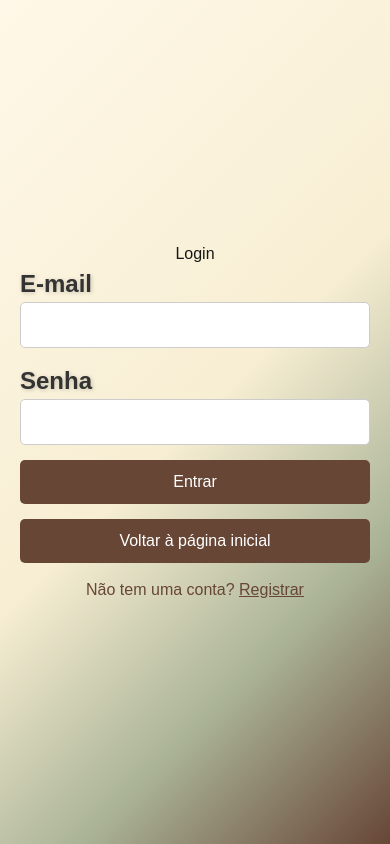
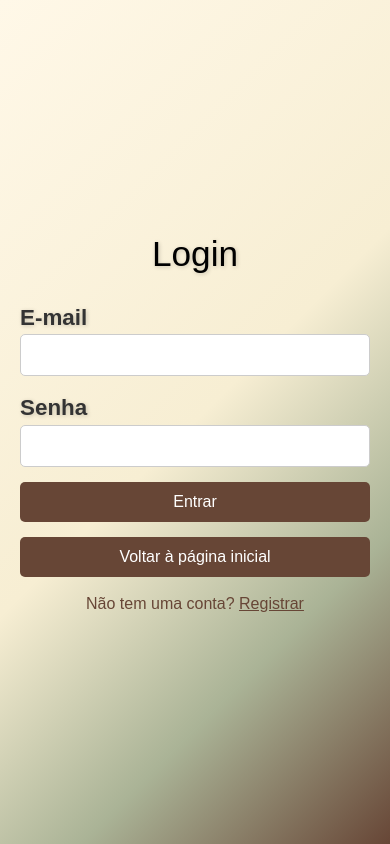
Before and after one commit to alvccpj/organiza-application, a Next.js app: page /login in a window 390 px wide. Built offline with nearby package versions, Linux system fonts and the light colour scheme.

Commit message:
add updates

```diff
--- a/src/pages/login.js
+++ b/src/pages/login.js
@@ -51,7 +51,8 @@ const Login = () => {
 
   return (
     <div className={styles.container}>
-      <h1>{isLogin ? "Login" : "Registro"}</h1>
+      <h1 className={styles.title}>{isLogin ? "Login" : "Registro"}</h1>{" "}
+      {/* Título principal */}
       <form onSubmit={handleSubmit} className={styles.form}>
         {!isLogin && (
           <div className={styles.inputGroup}>
@@ -99,12 +100,10 @@ const Login = () => {
           {isLogin ? "Entrar" : "Registrar"}
         </button>
       </form>
-
       {/* Novo botão para voltar à página inicial */}
       <button onClick={handleBackToHome} className={styles.backButton}>
         Voltar à página inicial
       </button>
-
       <p className={styles.toggleText}>
         {isLogin ? "Não tem uma conta? " : "Já tem uma conta? "}
         <span
--- a/src/styles/Login.module.css
+++ b/src/styles/Login.module.css
@@ -12,6 +12,14 @@
     #aab396 75%,
     #674636 100%
   );
+}
+
+.title {
+  font-size: 2.5rem; /* Tamanho da fonte */
+  color: #000000; /* Cor do texto */
+  margin-bottom: 20px; /* Espaço abaixo do título */
+  text-align: center; /* Centraliza o título */
+  text-shadow: 1px 1px 4px rgba(0, 0, 0, 0.2); /* Sombra do texto */
 }
 
 .form {
@@ -89,3 +97,33 @@
   margin-top: -10px;
   margin-bottom: 10px;
 }
+
+/* Estilos responsivos */
+@media (max-width: 600px) {
+  .title {
+    font-size: 2rem; /* Tamanho da fonte para telas menores */
+  }
+
+  .label {
+    font-size: 1.2rem; /* Tamanho da fonte para labels em telas menores */
+  }
+
+  .input {
+    padding: 8px; /* Menos padding em telas menores */
+  }
+
+  .submitButton,
+  .backButton {
+    padding: 8px; /* Menos padding em telas menores */
+  }
+}
+
+@media (max-width: 768px) {
+  .title {
+    font-size: 2.2rem; /* Ajuste de tamanho para tablets */
+  }
+
+  .label {
+    font-size: 1.4rem; /* Tamanho da fonte para labels em tablets */
+  }
+}
--- a/src/styles/Receitas.module.css
+++ b/src/styles/Receitas.module.css
@@ -4,7 +4,13 @@
   align-items: center;
   justify-content: center;
   min-height: 100vh;
-    background: linear-gradient(135deg, #fff8e8 0%, #f7eed3 50%, #aab396 75%, #674636 100%);
+  background: linear-gradient(
+    135deg,
+    #fff8e8 0%,
+    #f7eed3 50%,
+    #aab396 75%,
+    #674636 100%
+  );
   padding: 20px;
   color: #000000;
 }
@@ -15,6 +21,7 @@
   text-shadow: 2px 2px 8px rgba(0, 0, 0, 0.4);
 }
 
+/* Estilo do formulário */
 .form {
   display: flex;
   flex-direction: column;
@@ -22,6 +29,7 @@
   max-width: 500px;
 }
 
+/* Estilos dos inputs */
 .input {
   margin: 10px 0;
   padding: 10px;
@@ -30,7 +38,24 @@
   border: 1px solid #ccc;
 }
 
+/* Botões */
 .button {
+  padding: 10px 20px;
+  font-size: 1.2rem;
+  color: #fff;
+  background-color: #674636;
+  border: none;
+  border-radius: 5px;
+  cursor: pointer;
+  transition: background-color 0.3s ease;
+  margin-bottom: 15px; /* Espaçamento abaixo do botão "Adicionar" */
+}
+
+.button:hover {
+  background-color: #aab396;
+}
+
+.backButton {
   padding: 10px 20px;
   font-size: 1.2rem;
   color: #fff;
@@ -41,26 +66,11 @@
   transition: background-color 0.3s ease;
 }
 
-  .button:hover {
-    background-color: #aab396;
-  }
-
-  .backButton {
-    padding: 10px;
-    background-color: #674636;
-    color: white;
-    border: none;
-    border-radius: 5px;
-    cursor: pointer;
-    margin-top: 15px; /* Espaço acima do botão */
-    width: 100%;
-    max-width: 400px;
-  }
-
 .backButton:hover {
   background-color: #aab396; /* Cor mais escura ao passar o mouse */
 }
 
+/* Estilos para os registros */
 .registros {
   margin-top: 40px;
   width: 100%;
@@ -72,6 +82,7 @@
   margin-bottom: 20px;
 }
 
+/* Estilo de cada registro */
 .registro {
   display: flex;
   justify-content: space-between;
@@ -82,6 +93,7 @@
   border-radius: 5px;
 }
 
+/* Ações para editar e excluir */
 .actions {
   display: flex;
   gap: 10px;
@@ -114,3 +126,48 @@
 .deleteButton:hover {
   background-color: #b02a37;
 }
+
+/* Estilo de mensagem de erro */
+.error {
+  color: red;
+  font-size: 1rem;
+  margin-top: 10px;
+}
+
+/* Estilos Responsivos */
+@media (max-width: 768px) {
+  .title {
+    font-size: 2rem; /* Tamanho menor para o título em dispositivos menores */
+  }
+
+  .input,
+  .button,
+  .backButton,
+  .editButton,
+  .deleteButton {
+    font-size: 1rem; /* Tamanho menor para botões e inputs */
+  }
+
+  .form {
+    width: 90%; /* Formulário ocupa 90% da largura na tela menor */
+    max-width: none; /* Remove o limite máximo */
+  }
+
+  .registros {
+    width: 90%; /* Registros ocupam 90% da largura na tela menor */
+  }
+
+  .registros h2 {
+    font-size: 1.5rem; /* Tamanho menor para o cabeçalho de registros */
+  }
+
+  .registro {
+    flex-direction: column; /* Coloca o registro em coluna em telas menores */
+    align-items: flex-start; /* Alinha o conteúdo à esquerda */
+  }
+
+  .actions {
+    width: 100%; /* Ações ocupam 100% da largura */
+    justify-content: space-between; /* Distribui espaço entre botões */
+  }
+}
```
Also changed, not shown: src/pages/receitas.js (+34 -14 lines). Lines whose indentation alone changed are shown as unchanged.
